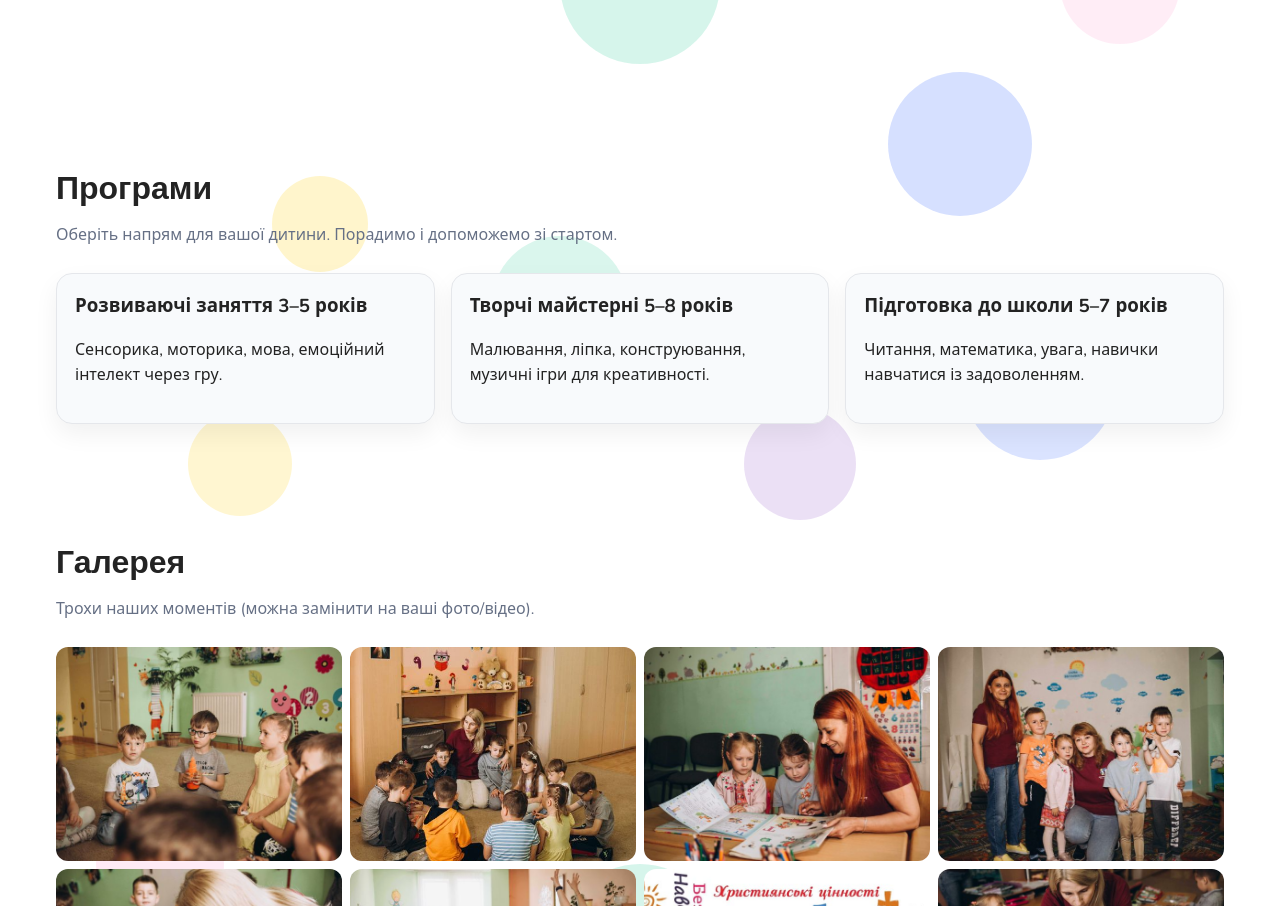
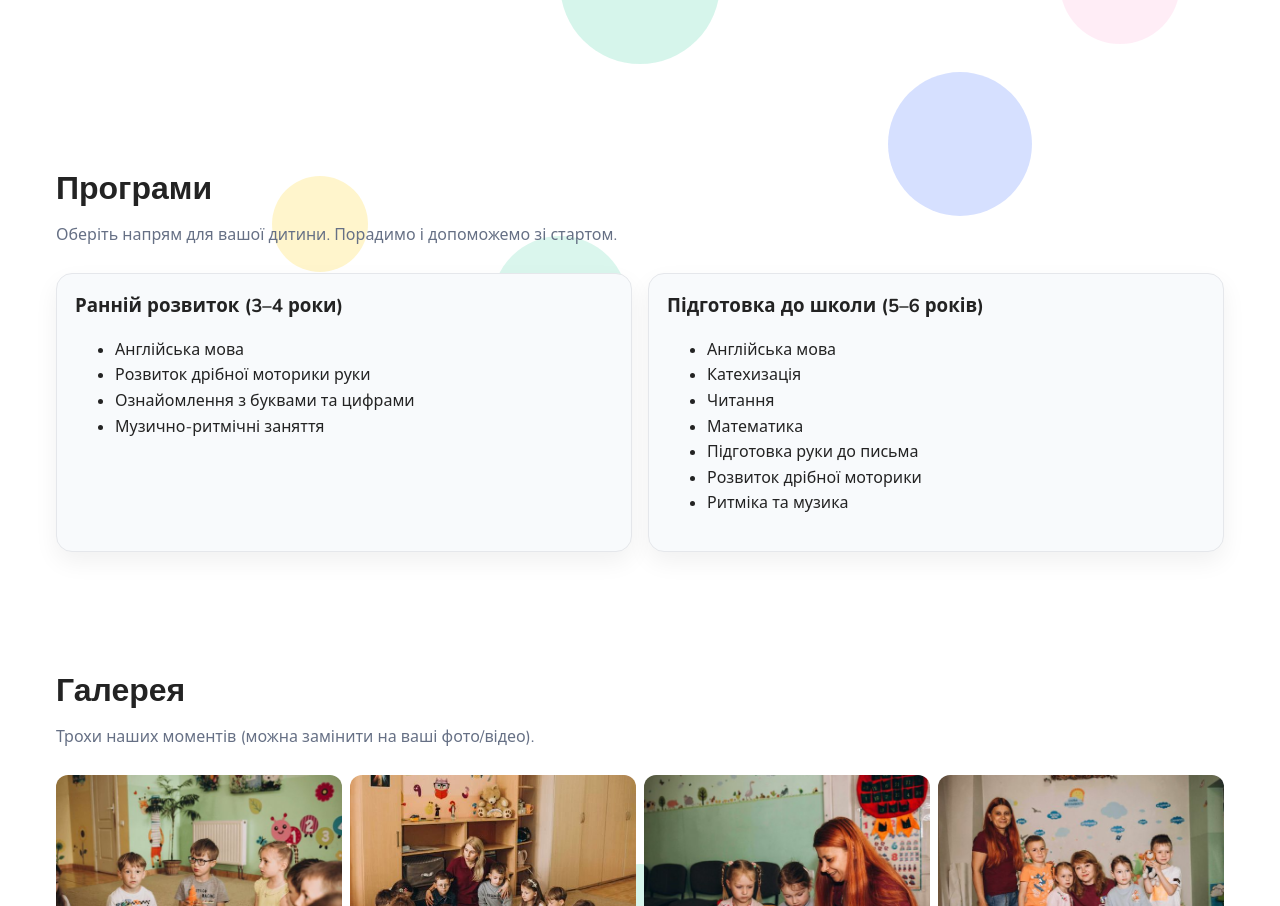
Before and after one commit to TarasCoder/good-start, a plain HTML site: page index.html in a window 1280 px wide. Shown: the part 2176-3082 px from the top of the page. Drawn offline with nearby package versions, Linux system fonts and the light colour scheme.

Commit message:
changed programs section

```diff
--- a/index.html
+++ b/index.html
@@ -282,7 +282,7 @@
 
 
       <!-- PROGRAMS -->
-      <section id="programs">
+      <!-- <section id="programs">
         <div class="container">
           <h2 class="section-title">Програми</h2>
           <p class="section-sub">
@@ -307,7 +307,42 @@
             </div>
           </div>
         </div>
+      </section> -->
+
+      <section id="programs">
+        <div class="container">
+          <h2 class="section-title">Програми</h2>
+          <p class="section-sub">
+            Оберіть напрям для вашої дитини. Порадимо і допоможемо зі стартом.
+          </p>
+          <div class="grid grid-2">
+            <!-- Ранній розвиток -->
+            <div class="card">
+              <h3>Ранній розвиток (3–4 роки)</h3>
+              <ul>
+                <li>Англійська мова</li>
+                <li>Розвиток дрібної моторики руки</li>
+                <li>Ознайомлення з буквами та цифрами</li>
+                <li>Музично-ритмічні заняття</li>
+              </ul>
+            </div>
+            <!-- Підготовка до школи -->
+            <div class="card">
+              <h3>Підготовка до школи (5–6 років)</h3>
+              <ul>
+                <li>Англійська мова</li>
+                <li>Катехизація</li>
+                <li>Читання</li>
+                <li>Математика</li>
+                <li>Підготовка руки до письма</li>
+                <li>Розвиток дрібної моторики</li>
+                <li>Ритміка та музика</li>
+              </ul>
+            </div>
+          </div>
+        </div>
       </section>
+
 
       <!-- GALLERY -->
       <section id="gallery">
--- a/styles.css
+++ b/styles.css
@@ -389,13 +389,38 @@ section {
 }
 
 /* Programs */
-.grid {
+/* .grid {
   display: grid;
   gap: 16px;
 }
 .grid-3 {
   grid-template-columns: repeat(3, 1fr);
 }
+.card {
+  background: var(--card);
+  border: 1px solid var(--border);
+  border-radius: var(--radius);
+  padding: 18px;
+  box-shadow: var(--shadow);
+}
+.card h3 {
+  margin: 0 0 8px;
+} */
+.grid {
+  display: grid;
+  gap: 16px;
+}
+
+/* для 2 колонок */
+.grid-2 {
+  grid-template-columns: repeat(2, 1fr);
+}
+
+/* для 3 колонок */
+.grid-3 {
+  grid-template-columns: repeat(3, 1fr);
+}
+
 .card {
   background: var(--card);
   border: 1px solid var(--border);
@@ -555,6 +580,9 @@ footer {
   .hero .wrap {
     grid-template-columns: 1fr;
   }
+  .grid-2 {
+    grid-template-columns: 1fr;
+  }
   .grid-3 {
     grid-template-columns: 1fr 1fr;
   }
@@ -581,7 +609,12 @@ footer {
     margin-left: 10px;
   }
 } */
-/* @media (max-width: 640px) { */
+@media (max-width: 640px) {
+  .grid-3,
+  .grid-2 {
+    grid-template-columns: 1fr;
+  }
+}
 @media (max-width: 875px) {
   .nav-links {
     display: none;
```
